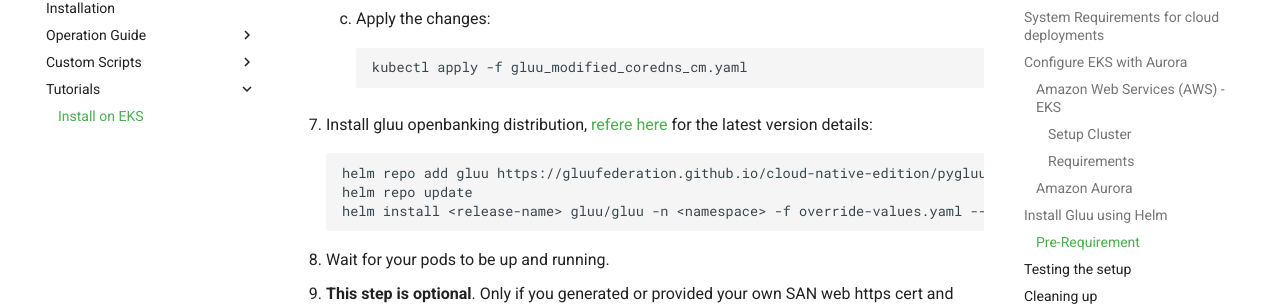
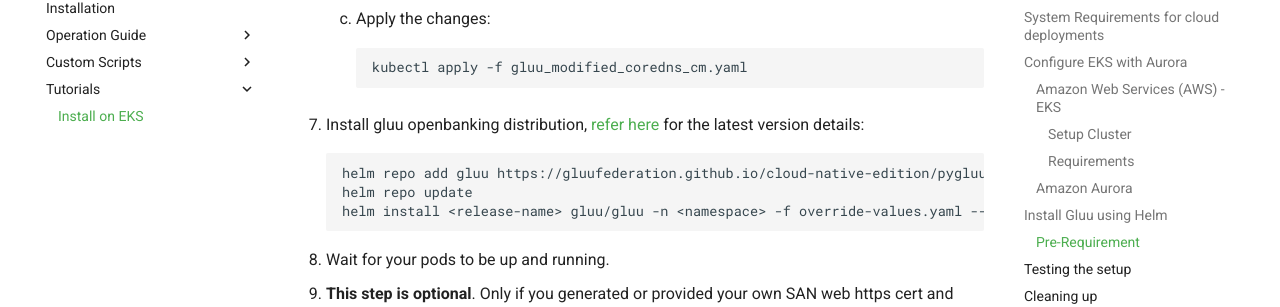
Before and after one commit to GluuFederation/docs-openbanking-prod, an MkDocs documentation site: the page built from docs/source/tutorials/cn-prod-tutorial.md, in a window 1280 px wide and 900 px high, scrolled down 8316 px. Shown: the part 145-452 px from the top of the window. Built offline with MkDocs 1.6.1 and Material for MkDocs 9.7.7, drawn with Linux system fonts in a browser that asks for light colours; comment, search, counter and statistics services are not loaded.

Commit message:
Update cn-prod-tutorial.md

````diff
--- a/docs/source/tutorials/cn-prod-tutorial.md
+++ b/docs/source/tutorials/cn-prod-tutorial.md
@@ -230,7 +230,7 @@ The below certificates and keys are needed to continue this tutorial.
         kubectl apply -f gluu_modified_coredns_cm.yaml
         ```
 
-1.  Install gluu openbanking distribution, [refere here](https://artifacthub.io/packages/helm/gluu-flex/gluu)  for the latest version details:
+1.  Install gluu openbanking distribution, [refer here](https://artifacthub.io/packages/helm/gluu-flex/gluu)  for the latest version details:
 
     ```bash
     helm repo add gluu https://gluufederation.github.io/cloud-native-edition/pygluu/kubernetes/templates/helm
````
